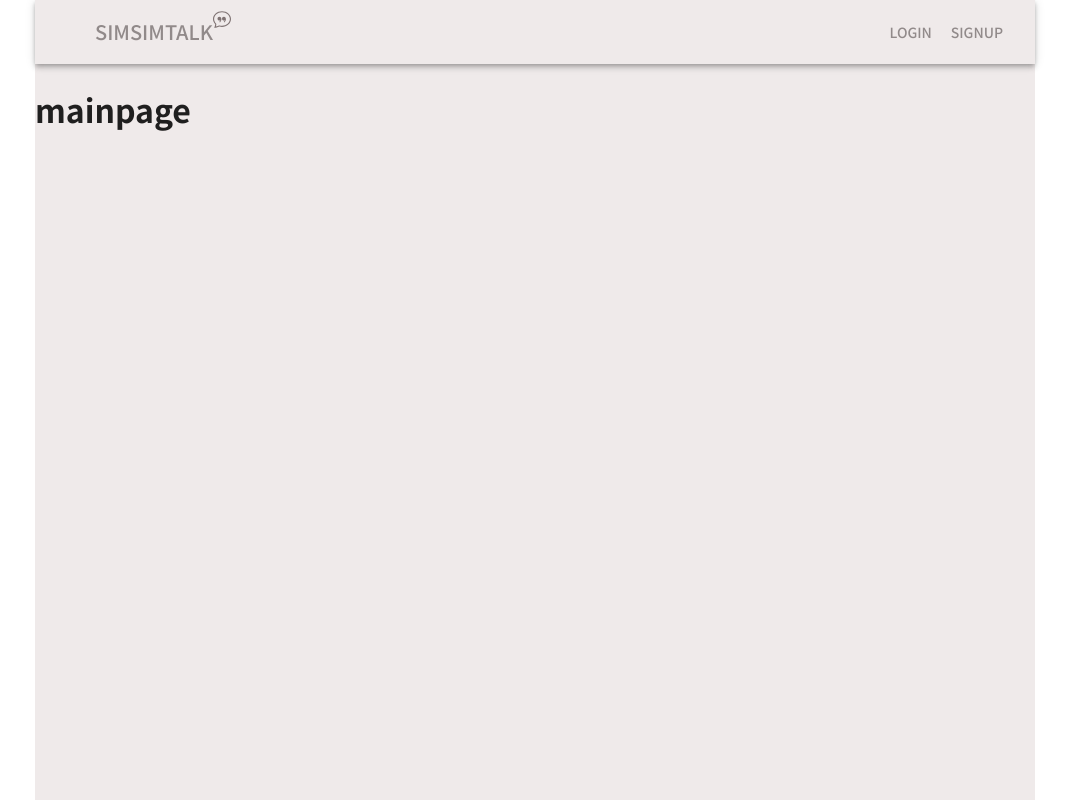
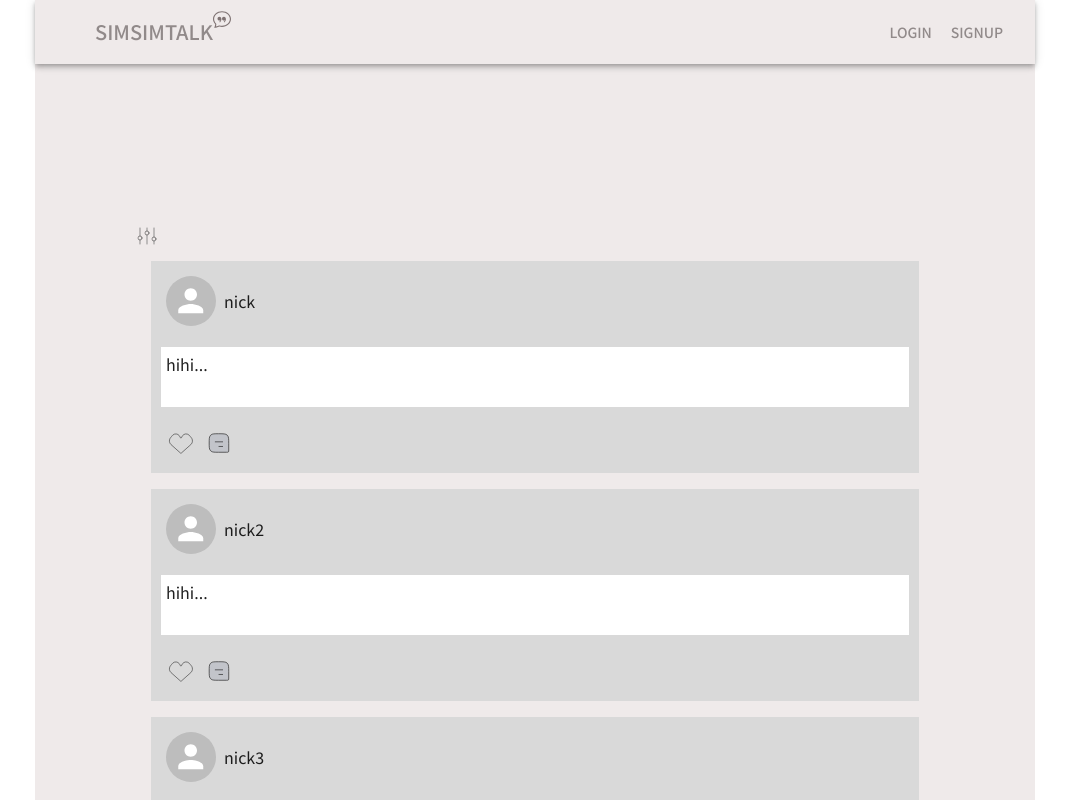
Before and after one commit to taeyoungNew/simsimtalk-front, a React (Vite) app: page / in a window 1280 px wide. Shown: the top 800 px of the page, without its empty margins (105-1174 px from the left). Built offline with nearby package versions, Linux system fonts and the light colour scheme.

Commit message:
더미데이터를 통한 게시물표시

```diff
--- a/src/App.css
+++ b/src/App.css
@@ -3,5 +3,8 @@
   margin-left: auto;
   margin-right: auto;
   background-color: #efeaea;
-  height: 100vh;
+  height: 100%;
+  min-height: 100vh;
+  padding-bottom: 10px;
+  overflow: "hidden";
 }
--- a/src/App.tsx
+++ b/src/App.tsx
@@ -20,7 +20,7 @@ function App() {
             <Route path="/" element={<Applayout />}>
               <Route index element={<MainPage />} />
               <Route path="/login" element={<LoginPage />} />
-              <Route path="/signup" element={<SignupPage />}></Route>
+              <Route path="/signup" element={<SignupPage />} />
               <Route path="/myPage/:id" element={<UserPage />} />
               <Route path="*" element={<NoPage />} />
             </Route>
--- /dev/null
+++ b/src/assets/icons/chatDuotone.tsx
@@ -0,0 +1,47 @@
+import { SvgIcon } from "@mui/material";
+
+type Props = {
+  size?: number;
+};
+
+export const ChatDuotone = (props: Props) => {
+  return (
+    <>
+      <SvgIcon>
+        <svg
+          width="54"
+          height="50"
+          viewBox="0 0 54 50"
+          fill="none"
+          xmlns="http://www.w3.org/2000/svg"
+          style={{
+            width: props.size,
+            height: props.size,
+          }}
+        >
+          <path
+            d="M9.3576 25C9.3576 17.8034 9.3576 14.2051 11.2979 11.7512C11.7314 11.203 12.2272 10.7071 12.7755 10.2736C15.2293 8.33334 18.8277 8.33334 26.0243 8.33334H26.9261C34.9924 8.33334 39.0255 8.33334 41.6145 10.7343C41.7802 10.888 41.94 11.0478 42.0936 11.2135C44.4946 13.8024 44.4946 17.8356 44.4946 25.9018V37.6667C44.4946 39.5523 44.4946 40.4951 43.9088 41.0809C43.323 41.6667 42.3802 41.6667 40.4946 41.6667H26.0243C18.8277 41.6667 15.2293 41.6667 12.7755 39.7264C12.2272 39.2929 11.7314 38.797 11.2979 38.2488C9.3576 35.7949 9.3576 32.1966 9.3576 25Z"
+            fill="#7E869E"
+            fill-opacity="0.25"
+            stroke="#222222"
+            stroke-width="1.2"
+          />
+          <path
+            d="M20.3379 22.9167L33.5143 22.9167"
+            stroke="#222222"
+            stroke-width="1.2"
+            stroke-linecap="round"
+            stroke-linejoin="round"
+          />
+          <path
+            d="M26.9261 31.25H33.5143"
+            stroke="#222222"
+            stroke-width="1.2"
+            stroke-linecap="round"
+            stroke-linejoin="round"
+          />
+        </svg>
+      </SvgIcon>
+    </>
+  );
+};
--- /dev/null
+++ b/src/assets/icons/filterIcon.tsx
@@ -0,0 +1,70 @@
+import { SvgIcon } from "@mui/material";
+
+export const FilterIcon = () => {
+  return (
+    <>
+      <SvgIcon>
+        <svg
+          width="50"
+          height="50"
+          viewBox="0 0 50 50"
+          fill="none"
+          xmlns="http://www.w3.org/2000/svg"
+        >
+          <rect width="50" height="50" fill="#EFEAEA" />
+          <path
+            d="M10.4166 25L10.4166 8.33333"
+            stroke="#222222"
+            stroke-linecap="round"
+          />
+          <path
+            d="M39.5834 41.6667L39.5834 35.4167"
+            stroke="#222222"
+            stroke-linecap="round"
+          />
+          <path
+            d="M10.4166 41.6667L10.4166 33.3333"
+            stroke="#222222"
+            stroke-linecap="round"
+          />
+          <path
+            d="M39.5834 27.0833L39.5834 8.33334"
+            stroke="#222222"
+            stroke-linecap="round"
+          />
+          <path
+            d="M25 14.5833L25 8.33334"
+            stroke="#222222"
+            stroke-linecap="round"
+          />
+          <path
+            d="M25 41.6667L25 22.9167"
+            stroke="#222222"
+            stroke-linecap="round"
+          />
+          <circle
+            cx="10.4167"
+            cy="29.1667"
+            r="4.16667"
+            stroke="#222222"
+            stroke-linecap="round"
+          />
+          <circle
+            cx="25"
+            cy="18.75"
+            r="4.16667"
+            stroke="#222222"
+            stroke-linecap="round"
+          />
+          <circle
+            cx="39.5833"
+            cy="31.25"
+            r="4.16667"
+            stroke="#222222"
+            stroke-linecap="round"
+          />
+        </svg>
+      </SvgIcon>
+    </>
+  );
+};
--- /dev/null
+++ b/src/assets/icons/heart.tsx
@@ -0,0 +1,30 @@
+import { SvgIcon } from "@mui/material";
+
+type Props = {
+  size?: number;
+};
+
+export const HeartIcon = (props: Props) => {
+  return (
+    <>
+      <SvgIcon>
+        <svg
+          width="54"
+          height="50"
+          viewBox="0 0 54 50"
+          fill="none"
+          xmlns="http://www.w3.org/2000/svg"
+          style={{
+            width: props.size,
+            height: props.size,
+          }}
+        >
+          <path
+            d="M10.7091 29.3498L26.2025 43.1571C26.5191 43.4392 26.6774 43.5803 26.8678 43.5803C27.0583 43.5803 27.2166 43.4392 27.5332 43.1571L43.0266 29.3498C44.4804 28.0542 45.2072 27.4064 45.7174 26.7464C47.9047 23.9165 48.2088 20.06 46.4919 16.9223C46.0915 16.1905 45.4751 15.4368 44.2423 13.9294L43.8773 13.4831L43.8773 13.4831C42.5338 11.8404 41.8621 11.019 41.2619 10.5225C37.7829 7.64452 32.613 8.21395 29.8438 11.7801C29.3661 12.3954 28.8892 13.3433 27.9355 15.239C27.7868 15.5344 27.7125 15.6821 27.6444 15.7661C27.2442 16.2594 26.4915 16.2594 26.0913 15.7661C26.0231 15.6821 25.9488 15.5344 25.8002 15.239C24.8465 13.3433 24.3696 12.3954 23.8918 11.7801C21.1227 8.21395 15.9528 7.64452 12.4738 10.5225C11.8736 11.019 11.2019 11.8404 9.85837 13.4831L9.85837 13.4831L9.49338 13.9294L9.49338 13.9294C8.26059 15.4368 7.64419 16.1905 7.24375 16.9223C5.5269 20.06 5.83095 23.9165 8.01827 26.7464C8.52845 27.4064 9.25534 28.0542 10.7091 29.3498Z"
+            stroke="#222222"
+          />
+        </svg>
+      </SvgIcon>
+    </>
+  );
+};
--- a/src/components/common/postCard.tsx
+++ b/src/components/common/postCard.tsx
@@ -0,0 +1,55 @@
+import { Avatar, Box, Grid2 } from "@mui/material";
+import { HeartIcon } from "../../assets/icons/heart";
+import { ChatDuotone } from "../../assets/icons/chatDuotone";
+
+interface CardProps {
+  title: string;
+  nickname: string;
+  contents: string;
+}
+
+export const PostCard = ({ title, nickname, contents }: CardProps) => {
+  return (
+    <>
+      <Box sx={{ width: "100%", padding: "10px", bgcolor: "#D9D9D9" }}>
+        <Grid2
+          sx={{ display: "flex", justifyContent: "center" }}
+          container
+          direction="column"
+          rowSpacing={2}
+        >
+          <Grid2
+            alignItems={"center"}
+            container
+            direction="row"
+            display={"flex"}
+            spacing={1}
+            sx={{ padding: "5px" }}
+          >
+            <Avatar sx={{ width: "50px", height: "50px" }}></Avatar>
+            {nickname}
+          </Grid2>
+          <Grid2
+            sx={{
+              padding: "5px",
+              bgcolor: "white",
+              display: "flex",
+              justifyContent: "center",
+            }}
+          >
+            {contents}...
+            <Box width="95%" height="50px"></Box>
+          </Grid2>
+          <Grid2 sx={{ padding: "5px", bgcolor: "none" }}>
+            <Box>
+              <Grid2 container spacing={1} sx={{ display: "flex" }}>
+                <HeartIcon size={30}></HeartIcon>
+                <ChatDuotone size={30}></ChatDuotone>
+              </Grid2>
+            </Box>
+          </Grid2>
+        </Grid2>
+      </Box>
+    </>
+  );
+};
--- a/src/index.css
+++ b/src/index.css
@@ -1,4 +1,5 @@
 @import url("https://fonts.googleapis.com/css2?family=Noto+Sans+JP:wght@100..900&display=swap");
+
 body {
   /* margin 0 */
   margin: 0;
--- a/src/pages/loginPage.tsx
+++ b/src/pages/loginPage.tsx
@@ -5,7 +5,9 @@ import "../assets/css/loginPage.css";
 export const LoginPage = () => {
   return (
     <>
-      <Box sx={{ display: "flex", justifyContent: "center", marginTop: "3em" }}>
+      <Box
+        sx={{ display: "flex", justifyContent: "center", marginTop: "0.5em" }}
+      >
         <Grid2
           sx={{ paddingTop: "30px" }}
           direction="column"
--- a/src/pages/mainPage.tsx
+++ b/src/pages/mainPage.tsx
@@ -1,7 +1,57 @@
+import { Box, Grid2, ListItem } from "@mui/material";
+import { PostCard } from "../components/common/postCard";
+import { FilterIcon } from "../assets/icons/filterIcon";
+
+const dummies = [
+  {
+    title: "title",
+    nickname: "nick",
+    contents: "hihi",
+  },
+  {
+    title: "title2",
+    nickname: "nick2",
+    contents: "hihi",
+  },
+  {
+    title: "title3",
+    nickname: "nick3",
+    contents: "hihi",
+  },
+];
+
 export const MainPage = () => {
   return (
     <>
-      <h1>mainpage</h1>
+      <Box
+        sx={{
+          marginRight: "auto",
+          marginLeft: "auto",
+          width: "80%",
+          height: "100vh",
+          overflow: "hidden",
+          marginTop: "10em",
+        }}
+      >
+        <Box>
+          <FilterIcon />
+        </Box>
+        <Box sx={{ overflowY: "scroll" }} height="inherit">
+          <Grid2 container rowSpacing={3} direction="column">
+            <Grid2 size={12}>
+              {dummies.map((el, index) => (
+                <ListItem key={index}>
+                  <PostCard
+                    title={el.title}
+                    nickname={el.nickname}
+                    contents={el.contents}
+                  ></PostCard>
+                </ListItem>
+              ))}
+            </Grid2>
+          </Grid2>
+        </Box>
+      </Box>
     </>
   );
 };
--- a/src/pages/signupPage.tsx
+++ b/src/pages/signupPage.tsx
@@ -16,10 +16,11 @@ export const SignupPage = () => {
         }}
       >
         <Grid2
-          sx={{ paddingTop: "30px" }}
+          sx={{ paddingTop: { xs: "10px", sm: "20px" } }}
           direction="column"
           container
-          rowSpacing={3}
+          rowSpacing={{ xs: 1, sm: 2 }}
+          // rowSpacing={3}
         >
           <Grid2
             width={350}
```
Also changed, not shown: src/assets/icons/chatQuote.tsx (+1 -10 lines), src/components/common/avatar.tsx (added, +29 -0 lines).
